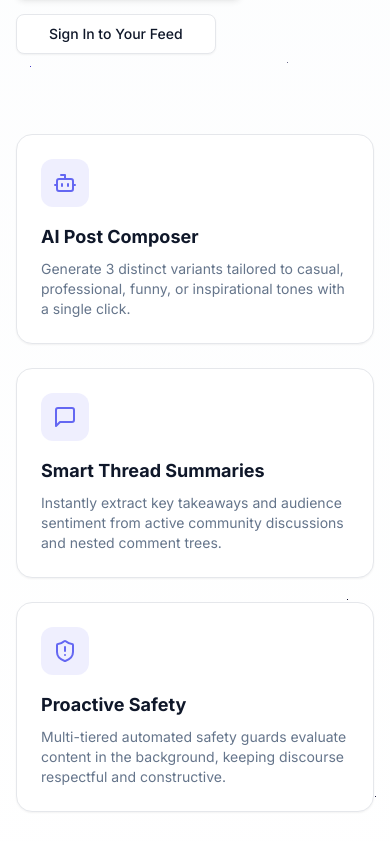
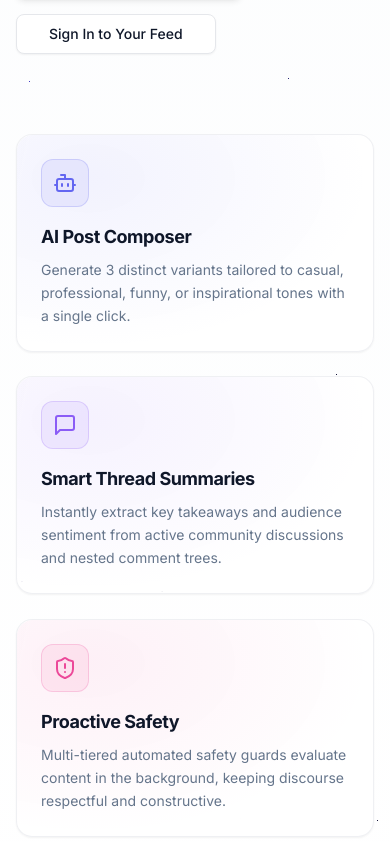
Before and after one commit to Viveksankar13/nesus-social, a Next.js app in the folder frontend/: page / in a window 390 px wide. Shown: the part 1362-2204 px from the top of the page. Built offline with nearby package versions, Linux system fonts and the light colour scheme; no server answers.

Commit message:
feat(ui): add 3D spotlight feature cards and full mobile touchscreen responsiveness across landing, feed, and admin

```diff
--- a/frontend/src/app/(app)/layout.tsx
+++ b/frontend/src/app/(app)/layout.tsx
@@ -15,7 +15,7 @@ export default function AppLayout({
       <Navbar />
       <div className="flex-1 max-w-6xl w-full mx-auto px-4 sm:px-6 flex">
         <Sidebar />
-        <main className="flex-1 min-w-0 py-6 pb-20 md:pb-6">{children}</main>
+        <main className="flex-1 min-w-0 py-6 pb-[calc(5.5rem+env(safe-area-inset-bottom,0px))] md:pb-6">{children}</main>
       </div>
       <AIChatWidget />
     </div>
--- a/frontend/src/app/admin/layout.tsx
+++ b/frontend/src/app/admin/layout.tsx
@@ -291,9 +291,15 @@ export default function AdminLayout({
           </div>
         </header>
 
-        {/* Mobile Navigation Drawer */}
+        {/* Mobile Navigation Drawer with Backdrop */}
         {mobileMenuOpen && (
-          <div className="border-b border-zinc-800 bg-zinc-950 p-4 text-zinc-100 md:hidden">
+          <>
+            <div
+              className="fixed inset-0 z-30 bg-black/60 backdrop-blur-xs md:hidden"
+              onClick={() => setMobileMenuOpen(false)}
+              aria-hidden="true"
+            />
+            <div className="relative z-40 border-b border-zinc-800 bg-zinc-950 p-4 text-zinc-100 shadow-xl md:hidden">
               <div className="space-y-1">
                 {navItems.map((item) => (
                   <Link
@@ -301,7 +307,7 @@ export default function AdminLayout({
                     href={item.href}
                     onClick={() => setMobileMenuOpen(false)}
                     className={cn(
-                    "flex items-center gap-3 rounded-md px-3 py-2 text-sm font-medium",
+                      "flex items-center gap-3 rounded-md px-3 py-2.5 text-sm font-medium touch-manipulation active:scale-[0.98] transition-transform",
                       pathname === item.href
                         ? "bg-indigo-600 text-white"
                         : "text-zinc-400 hover:bg-zinc-900 hover:text-zinc-100"
@@ -314,13 +320,14 @@ export default function AdminLayout({
                 <Link
                   href="/feed"
                   onClick={() => setMobileMenuOpen(false)}
-                className="flex items-center gap-3 rounded-md px-3 py-2 text-sm text-zinc-400 hover:bg-zinc-900 hover:text-zinc-100"
+                  className="flex items-center gap-3 rounded-md px-3 py-2.5 text-sm text-zinc-400 hover:bg-zinc-900 hover:text-zinc-100 touch-manipulation"
                 >
                   <ArrowLeft className="h-4 w-4" />
                   Back to User Feed
                 </Link>
               </div>
             </div>
+          </>
         )}
 
         {/* Page Content Body */}
--- a/frontend/src/app/page.tsx
+++ b/frontend/src/app/page.tsx
@@ -19,11 +19,14 @@ import { Button } from "@/components/ui/button";
 import { ThemeToggle } from "@/components/ui/theme-toggle";
 import { Avatar, AvatarFallback, AvatarImage } from "@/components/ui/avatar";
 import { getInitials } from "@/lib/utils";
+import { useState } from "react";
 import CursorRingField from "@/components/originkit/ui/cursor-ring-field";
 import LanyardBadge from "@/components/podie/kedhareswer--lanyard-badge/components/ui/lanyard-badge";
+import { SpotlightFeatureCard } from "@/components/ui/spotlight-card/spotlight-feature-card";
 
 export default function LandingPage() {
   const { user, isAdmin, logout } = useAuth();
+  const [hoveredCard, setHoveredCard] = useState<string | null>(null);
 
   return (
     <div className="min-h-screen flex flex-col bg-gradient-to-b from-background via-muted/20 to-background">
@@ -214,37 +217,37 @@ export default function LandingPage() {
 
           </div>
 
-          {/* Feature Grid */}
+          {/* Feature Grid with Spotlight 3D Tilt and Focus-Dimming Effect */}
           <div className="mt-20 grid grid-cols-1 md:grid-cols-3 gap-6 text-left">
-            <div className="rounded-2xl border bg-card p-6 shadow-sm hover:shadow-md transition-shadow">
-              <div className="flex h-12 w-12 items-center justify-center rounded-xl bg-primary/10 text-primary mb-4">
-                <Bot className="h-6 w-6" />
-              </div>
-              <h3 className="text-lg font-bold">AI Post Composer</h3>
-              <p className="mt-2 text-sm text-muted-foreground">
-                Generate 3 distinct variants tailored to casual, professional, funny, or inspirational tones with a single click.
-              </p>
-            </div>
+            <SpotlightFeatureCard
+              icon={Bot}
+              title="AI Post Composer"
+              description="Generate 3 distinct variants tailored to casual, professional, funny, or inspirational tones with a single click."
+              color="#6366f1"
+              dimmed={hoveredCard !== null && hoveredCard !== "composer"}
+              onHoverStart={() => setHoveredCard("composer")}
+              onHoverEnd={() => setHoveredCard(null)}
+            />
 
-            <div className="rounded-2xl border bg-card p-6 shadow-sm hover:shadow-md transition-shadow">
-              <div className="flex h-12 w-12 items-center justify-center rounded-xl bg-primary/10 text-primary mb-4">
-                <MessageSquare className="h-6 w-6" />
-              </div>
-              <h3 className="text-lg font-bold">Smart Thread Summaries</h3>
-              <p className="mt-2 text-sm text-muted-foreground">
-                Instantly extract key takeaways and audience sentiment from active community discussions and nested comment trees.
-              </p>
-            </div>
+            <SpotlightFeatureCard
+              icon={MessageSquare}
+              title="Smart Thread Summaries"
+              description="Instantly extract key takeaways and audience sentiment from active community discussions and nested comment trees."
+              color="#8b5cf6"
+              dimmed={hoveredCard !== null && hoveredCard !== "summaries"}
+              onHoverStart={() => setHoveredCard("summaries")}
+              onHoverEnd={() => setHoveredCard(null)}
+            />
 
-            <div className="rounded-2xl border bg-card p-6 shadow-sm hover:shadow-md transition-shadow">
-              <div className="flex h-12 w-12 items-center justify-center rounded-xl bg-primary/10 text-primary mb-4">
-                <ShieldAlert className="h-6 w-6" />
-              </div>
-              <h3 className="text-lg font-bold">Proactive Safety</h3>
-              <p className="mt-2 text-sm text-muted-foreground">
-                Multi-tiered automated safety guards evaluate content in the background, keeping discourse respectful and constructive.
-              </p>
-            </div>
+            <SpotlightFeatureCard
+              icon={ShieldAlert}
+              title="Proactive Safety"
+              description="Multi-tiered automated safety guards evaluate content in the background, keeping discourse respectful and constructive."
+              color="#ec4899"
+              dimmed={hoveredCard !== null && hoveredCard !== "safety"}
+              onHoverStart={() => setHoveredCard("safety")}
+              onHoverEnd={() => setHoveredCard(null)}
+            />
           </div>
 
         </div>
--- a/frontend/src/components/ai/ai-chat-widget.tsx
+++ b/frontend/src/components/ai/ai-chat-widget.tsx
@@ -205,21 +205,21 @@ export function AIChatWidget() {
   if (!user) return null;
 
   return (
-    <div className="fixed bottom-5 right-5 z-50">
+    <div className="fixed bottom-20 right-4 md:bottom-6 md:right-6 z-50">
       {/* Floating launcher button */}
       {!isOpen && (
         <Button
           onClick={() => setIsOpen(true)}
-          className="h-13 w-13 rounded-full shadow-xl bg-gradient-to-r from-primary to-indigo-600 hover:from-primary/95 hover:to-indigo-500 text-primary-foreground p-3 transition-transform hover:scale-105 active:scale-95"
+          className="h-12 w-12 sm:h-13 sm:w-13 rounded-full shadow-xl bg-gradient-to-r from-primary to-indigo-600 hover:from-primary/95 hover:to-indigo-500 text-primary-foreground p-3 transition-transform hover:scale-105 active:scale-95 touch-manipulation"
           aria-label="Open Nexus AI Assistant"
         >
-          <Sparkles className="h-6 w-6" />
+          <Sparkles className="h-5 w-5 sm:h-6 sm:w-6" />
         </Button>
       )}
 
       {/* Chat Window Panel */}
       {isOpen && (
-        <Card className="w-[360px] sm:w-[420px] h-[540px] shadow-2xl border flex flex-col overflow-hidden bg-background">
+        <Card className="w-[calc(100vw-2rem)] max-w-[400px] sm:w-[420px] h-[min(540px,calc(100vh-7rem))] shadow-2xl border flex flex-col overflow-hidden bg-background">
           {/* Header */}
           <CardHeader className="p-3.5 bg-muted/40 border-b flex flex-row items-center justify-between shrink-0">
             <div className="flex items-center space-x-2">
--- a/frontend/src/components/layout/sidebar.tsx
+++ b/frontend/src/components/layout/sidebar.tsx
@@ -100,8 +100,8 @@ export function Sidebar() {
         })}
       </aside>
 
-      {/* Mobile bottom navigation bar */}
-      <nav className="md:hidden fixed bottom-0 left-0 right-0 z-40 border-t bg-background/95 backdrop-blur-md px-2 py-1.5 flex items-center justify-around">
+      {/* Mobile bottom navigation bar with safe-area support */}
+      <nav className="md:hidden fixed bottom-0 left-0 right-0 z-40 border-t bg-background/95 backdrop-blur-md px-2 pt-1.5 pb-[max(0.5rem,env(safe-area-inset-bottom))] flex items-center justify-around touch-manipulation">
         {navItems.map((item) => {
           const Icon = item.icon;
           return (
@@ -109,7 +109,7 @@ export function Sidebar() {
               key={item.href}
               href={item.href}
               className={cn(
-                "flex flex-col items-center justify-center p-1.5 rounded-lg text-xs font-medium transition-colors relative",
+                "flex flex-col items-center justify-center min-w-[48px] py-1 px-1.5 rounded-lg text-xs font-medium transition-colors relative active:scale-95",
                 item.active ? "text-primary" : "text-muted-foreground hover:text-foreground"
               )}
             >
--- a/frontend/src/components/originkit/ui/cursor-ring-field.tsx
+++ b/frontend/src/components/originkit/ui/cursor-ring-field.tsx
@@ -994,7 +994,7 @@ export default function CursorRingField(props: CursorRingFieldProps) {
         const ro = new ResizeObserver(resize)
         ro.observe(canvas)
 
-        /* ---- pointer. The ONLY interaction: the ring follows the cursor. No
+        /* ---- pointer & touch. The ONLY interaction: the ring follows the cursor/touch. No
                drag, no gesture state, no camera motion. ---- */
         const pointer = { x: 0, y: 0, over: false }
         const ringPos = { x: 0, y: 0 }
@@ -1002,20 +1002,43 @@ export default function CursorRingField(props: CursorRingFieldProps) {
         // the target and the follow rate both cross over instead of stepping.
         let follow = 0
 
-        const onMove = (e: PointerEvent) => {
+        const updateCoords = (clientX: number, clientY: number) => {
             const r = canvas.getBoundingClientRect()
-            pointer.x = ((e.clientX - r.left) / Math.max(r.width, 1)) * 2 - 1
-            pointer.y = -(((e.clientY - r.top) / Math.max(r.height, 1)) * 2 - 1)
+            pointer.x = ((clientX - r.left) / Math.max(r.width, 1)) * 2 - 1
+            pointer.y = -(((clientY - r.top) / Math.max(r.height, 1)) * 2 - 1)
             pointer.over =
                 pointer.x >= -1 && pointer.x <= 1 && pointer.y >= -1 && pointer.y <= 1
+        }
+
+        const onMove = (e: PointerEvent) => {
+            updateCoords(e.clientX, e.clientY)
         }
         const onLeave = () => {
             pointer.over = false
         }
-        // Bound on WINDOW, not the host: the source tracked a global cursor and
-        // tested the canvas bounds itself, so the ring keeps easing back to its
-        // wander the moment the pointer leaves instead of freezing at the edge.
+
+        const onTouchMove = (e: TouchEvent) => {
+            if (e.touches && e.touches.length > 0) {
+                const touch = e.touches[0]
+                updateCoords(touch.clientX, touch.clientY)
+            }
+        }
+        const onTouchStart = (e: TouchEvent) => {
+            if (e.touches && e.touches.length > 0) {
+                const touch = e.touches[0]
+                updateCoords(touch.clientX, touch.clientY)
+            }
+        }
+        const onTouchEnd = () => {
+            pointer.over = false
+        }
+
         window.addEventListener("pointermove", onMove)
+        window.addEventListener("pointerdown", onMove)
+        window.addEventListener("touchmove", onTouchMove, { passive: true })
+        window.addEventListener("touchstart", onTouchStart, { passive: true })
+        window.addEventListener("touchend", onTouchEnd, { passive: true })
+        window.addEventListener("touchcancel", onTouchEnd, { passive: true })
         canvas.addEventListener("pointerleave", onLeave)
 
         /* ---- loop ---- */
@@ -1184,6 +1207,11 @@ export default function CursorRingField(props: CursorRingFieldProps) {
             cancelAnimationFrame(raf)
             ro.disconnect()
             window.removeEventListener("pointermove", onMove)
+            window.removeEventListener("pointerdown", onMove)
+            window.removeEventListener("touchmove", onTouchMove)
+            window.removeEventListener("touchstart", onTouchStart)
+            window.removeEventListener("touchend", onTouchEnd)
+            window.removeEventListener("touchcancel", onTouchEnd)
             canvas.removeEventListener("pointerleave", onLeave)
             disposeField()
             gl.deleteBuffer(quad)
--- /dev/null
+++ b/frontend/src/components/ui/spotlight-card/spotlight-feature-card.tsx
@@ -0,0 +1,216 @@
+"use client";
+
+import type { LucideIcon } from "lucide-react";
+import {
+  motion,
+  useMotionValue,
+  useReducedMotion,
+  useSpring,
+  useTransform,
+} from "framer-motion";
+import React, { useRef } from "react";
+import { cn } from "@/lib/utils";
+
+const TILT_MAX = 8;
+const TILT_SPRING = { stiffness: 300, damping: 28 } as const;
+const GLOW_SPRING = { stiffness: 180, damping: 22 } as const;
+
+export interface SpotlightFeatureCardProps {
+  icon: LucideIcon;
+  title: string;
+  description: string;
+  color?: string;
+  dimmed?: boolean;
+  onHoverStart?: () => void;
+  onHoverEnd?: () => void;
+  className?: string;
+}
+
+export function SpotlightFeatureCard({
+  icon: Icon,
+  title,
+  description,
+  color = "#6366f1",
+  dimmed = false,
+  onHoverStart,
+  onHoverEnd,
+  className,
+}: SpotlightFeatureCardProps) {
+  const cardRef = useRef<HTMLDivElement>(null);
+  const prefersReducedMotion = useReducedMotion();
+  const [isActive, setIsActive] = React.useState(false);
+  const resetTimeoutRef = useRef<NodeJS.Timeout | null>(null);
+
+  const normX = useMotionValue(0.5);
+  const normY = useMotionValue(0.5);
+
+  const rawRotateX = useTransform(normY, [0, 1], [TILT_MAX, -TILT_MAX]);
+  const rawRotateY = useTransform(normX, [0, 1], [-TILT_MAX, TILT_MAX]);
+
+  const rotateX = useSpring(rawRotateX, TILT_SPRING);
+  const rotateY = useSpring(rawRotateY, TILT_SPRING);
+  const glowOpacity = useSpring(0, GLOW_SPRING);
+
+  const updateCoordinates = (clientX: number, clientY: number) => {
+    const el = cardRef.current;
+    if (!el || prefersReducedMotion) return;
+    const rect = el.getBoundingClientRect();
+    const clampedX = Math.max(0, Math.min(1, (clientX - rect.left) / rect.width));
+    const clampedY = Math.max(0, Math.min(1, (clientY - rect.top) / rect.height));
+    normX.set(clampedX);
+    normY.set(clampedY);
+  };
+
+  const handleMouseMove = (e: React.MouseEvent<HTMLDivElement>) => {
+    updateCoordinates(e.clientX, e.clientY);
+  };
+
+  const handleMouseEnter = () => {
+    if (prefersReducedMotion) return;
+    if (resetTimeoutRef.current) clearTimeout(resetTimeoutRef.current);
+    setIsActive(true);
+    glowOpacity.set(1);
+    onHoverStart?.();
+  };
+
+  const handleMouseLeave = () => {
+    normX.set(0.5);
+    normY.set(0.5);
+    glowOpacity.set(0);
+    setIsActive(false);
+    onHoverEnd?.();
+  };
+
+  // Touch device support for mobile and tablets
+  const handleTouchStart = (e: React.TouchEvent<HTMLDivElement>) => {
+    if (prefersReducedMotion || !e.touches[0]) return;
+    if (resetTimeoutRef.current) clearTimeout(resetTimeoutRef.current);
+    setIsActive(true);
+    glowOpacity.set(1);
+    onHoverStart?.();
+    updateCoordinates(e.touches[0].clientX, e.touches[0].clientY);
+  };
+
+  const handleTouchMove = (e: React.TouchEvent<HTMLDivElement>) => {
+    if (prefersReducedMotion || !e.touches[0]) return;
+    updateCoordinates(e.touches[0].clientX, e.touches[0].clientY);
+  };
+
+  const handleTouchEnd = () => {
+    normX.set(0.5);
+    normY.set(0.5);
+    glowOpacity.set(0);
+    // Smooth reset timeout after tap release
+    resetTimeoutRef.current = setTimeout(() => {
+      setIsActive(false);
+      onHoverEnd?.();
+    }, 600);
+  };
+
+  React.useEffect(() => {
+    return () => {
+      if (resetTimeoutRef.current) clearTimeout(resetTimeoutRef.current);
+    };
+  }, []);
+
+  return (
+    <motion.div
+      ref={cardRef}
+      animate={{
+        scale: dimmed ? 0.96 : 1,
+        opacity: dimmed ? 0.55 : 1,
+      }}
+      transition={{ duration: 0.2, ease: "easeOut" }}
+      onMouseEnter={handleMouseEnter}
+      onMouseLeave={handleMouseLeave}
+      onMouseMove={handleMouseMove}
+      onTouchStart={handleTouchStart}
+      onTouchMove={handleTouchMove}
+      onTouchEnd={handleTouchEnd}
+      onTouchCancel={handleTouchEnd}
+      style={{
+        rotateX,
+        rotateY,
+        transformPerspective: 900,
+        touchAction: "pan-y",
+      }}
+      className={cn(
+        "group relative flex flex-col gap-4 overflow-hidden rounded-2xl border p-6 text-left select-none",
+        // Theme backgrounds & borders
+        "border-border/60 bg-card/85 backdrop-blur-md shadow-sm transition-[border-color,box-shadow] duration-300",
+        "hover:border-primary/40 hover:shadow-lg dark:hover:border-primary/50",
+        isActive && "border-primary/40 shadow-lg dark:border-primary/50",
+        className
+      )}
+    >
+      {/* Static ambient accent glow */}
+      <div
+        aria-hidden="true"
+        className="pointer-events-none absolute inset-0 rounded-2xl transition-opacity duration-300"
+        style={{
+          background: `radial-gradient(ellipse at 20% 20%, ${color}15, transparent 70%)`,
+        }}
+      />
+
+      {/* Dynamic hover/touch spotlight glow layer */}
+      <motion.div
+        aria-hidden="true"
+        className="pointer-events-none absolute inset-0 rounded-2xl"
+        style={{
+          opacity: glowOpacity,
+          background: `radial-gradient(ellipse at 25% 25%, ${color}35, transparent 65%)`,
+        }}
+      />
+
+      {/* Shimmer sweep effect (hover and touch active) */}
+      <div
+        aria-hidden="true"
+        className={cn(
+          "pointer-events-none absolute inset-y-0 left-0 w-[50%] -translate-x-full -skew-x-12 bg-gradient-to-r from-transparent via-white/10 dark:via-white/5 to-transparent transition-transform duration-700 ease-out group-hover:translate-x-[300%]",
+          isActive && "translate-x-[300%]"
+        )}
+      />
+
+      {/* Icon badge */}
+      <div
+        className={cn(
+          "relative z-10 flex h-12 w-12 items-center justify-center rounded-xl transition-transform duration-300 group-hover:scale-105",
+          isActive && "scale-105"
+        )}
+        style={{
+          background: `${color}18`,
+          boxShadow: `inset 0 0 0 1px ${color}35`,
+        }}
+      >
+        <Icon className="h-6 w-6" style={{ color }} />
+      </div>
+
+      {/* Title & Description */}
+      <div className="relative z-10 flex flex-col gap-2">
+        <h3
+          className={cn(
+            "text-lg font-bold text-foreground tracking-tight transition-colors group-hover:text-primary",
+            isActive && "text-primary"
+          )}
+        >
+          {title}
+        </h3>
+        <p className="text-sm text-muted-foreground leading-relaxed">
+          {description}
+        </p>
+      </div>
+
+      {/* Accent animated bottom line */}
+      <div
+        aria-hidden="true"
+        className={cn(
+          "absolute bottom-0 left-0 h-[2.5px] w-0 rounded-full transition-all duration-500 group-hover:w-full",
+          isActive && "w-full"
+        )}
+        style={{
+          background: `linear-gradient(to right, ${color}, transparent)`,
+        }}
+      />
+    </motion.div>
+  );
+}
```
Lines whose indentation alone changed are shown as unchanged.
